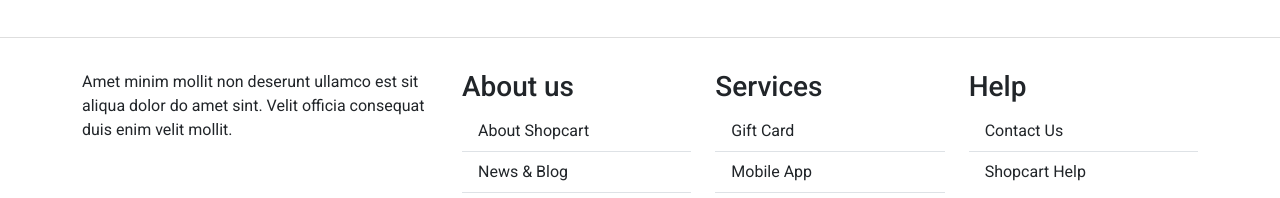
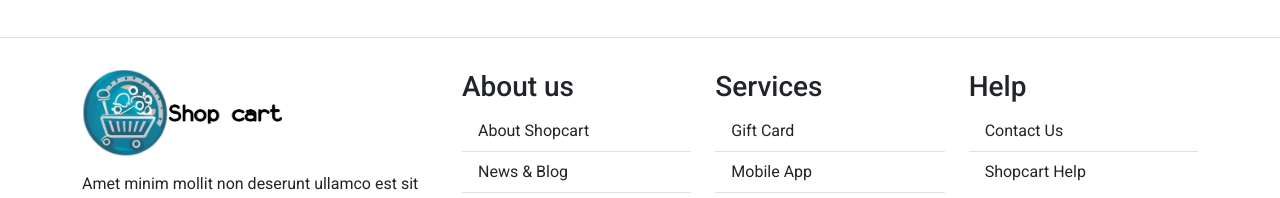
Before and after one commit to mayrars/products-store, an Angular app: page / in a window 1280 px wide. Shown: the part 737-935 px from the top of the page. Built offline with nearby package versions, Linux system fonts and the light colour scheme; no server answers.

Commit message:
Adding logo

```diff
--- a/src/app/components/footer/footer.component.html
+++ b/src/app/components/footer/footer.component.html
@@ -2,7 +2,7 @@
     <div class="container container-fluid">
         <div class="row">
             <div class="col-md-4">
-
+                <img src="./assets/shopcart.png" width="200" class="mb-3">
                 <p>
                     Amet minim mollit non deserunt ullamco est sit aliqua dolor do amet sint. Velit officia consequat duis enim velit mollit.
                 </p>
```
